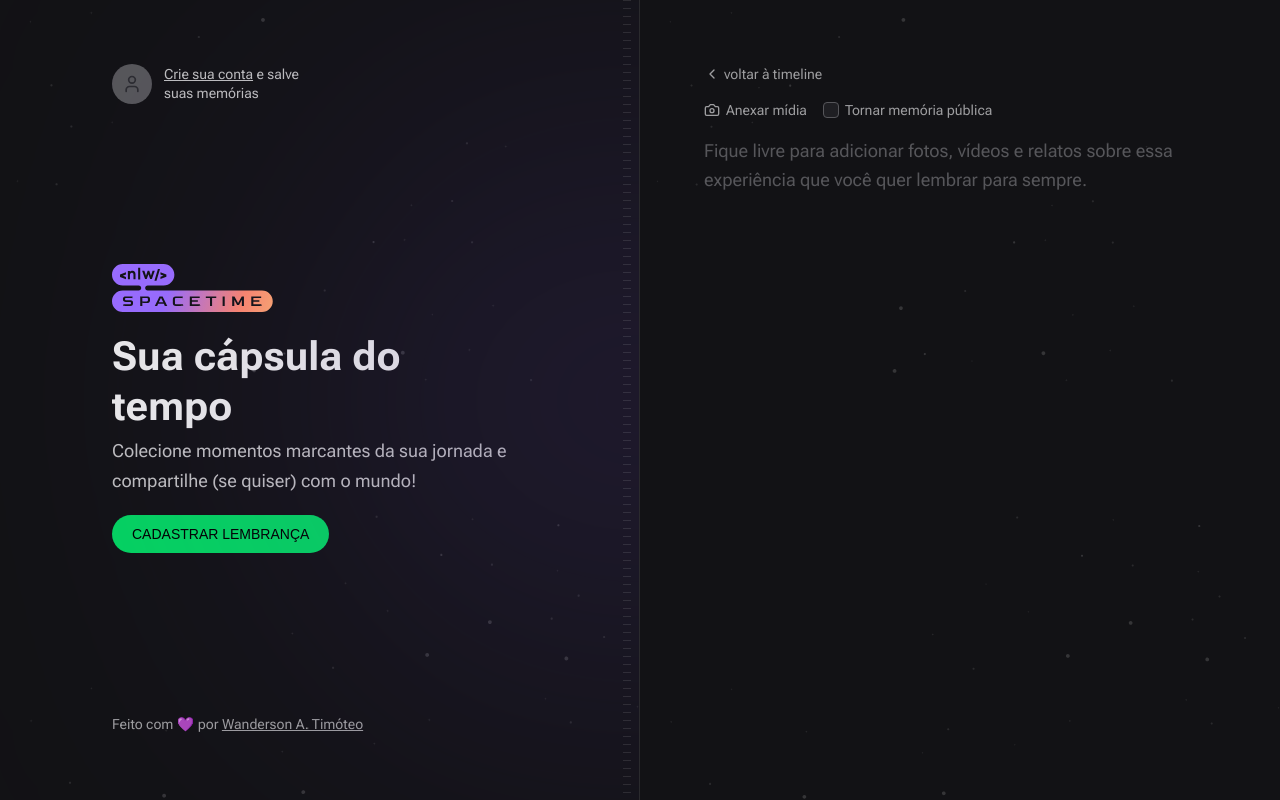
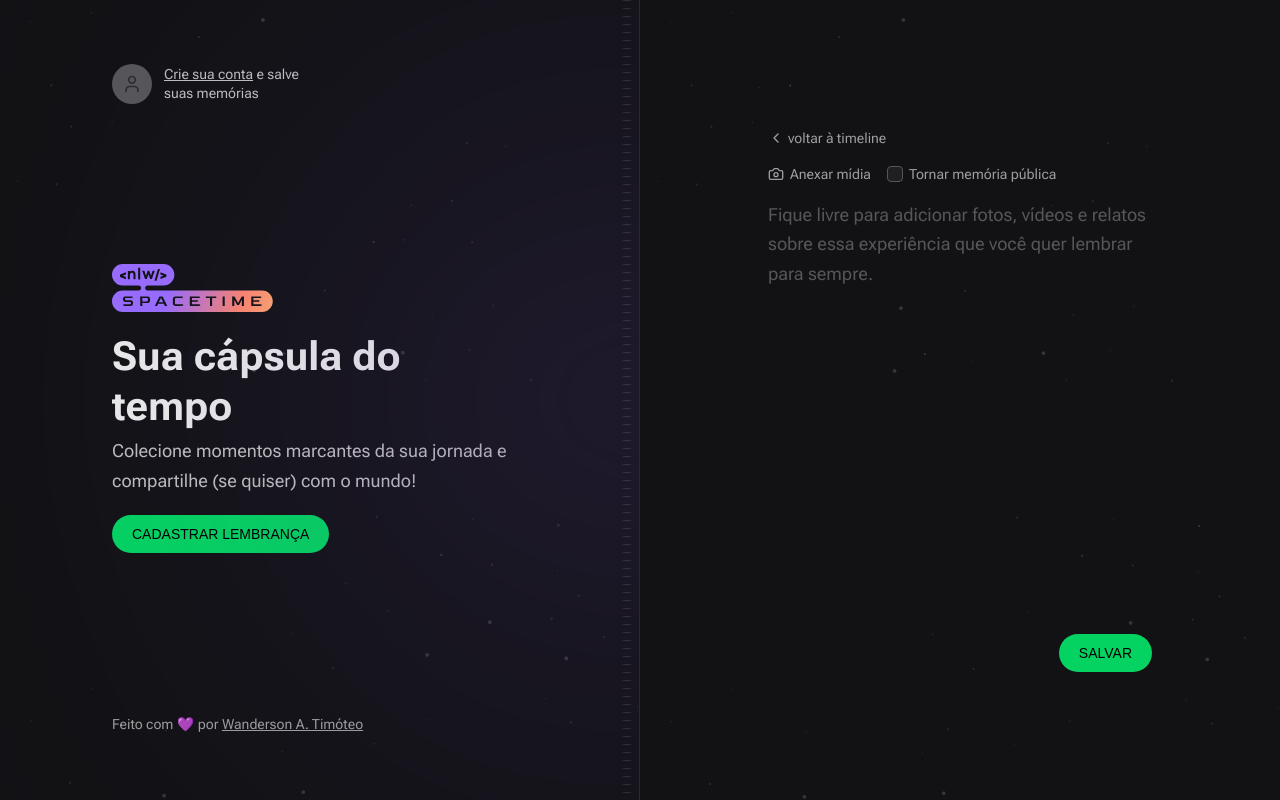
Before and after one commit to Wanderson-A-Timoteo/spacetime, a Next.js app in the folder web/: page /memories/new in a window 1280 px wide. Built offline with nearby package versions, Linux system fonts and the light colour scheme; no server answers; a web font is replaced by a local one.

Commit message:
Criando nova memoria e salvando no BD coom imagem

```diff
--- a/web/package.json
+++ b/web/package.json
@@ -16,6 +16,7 @@
     "axios": "^1.4.0",
     "eslint": "8.40.0",
     "eslint-config-next": "13.4.2",
+    "js-cookie": "^3.0.5",
     "jwt-decode": "^3.1.2",
     "lucide-react": "^0.216.0",
     "next": "13.4.2",
@@ -28,6 +29,7 @@
   "devDependencies": {
     "@rocketseat/eslint-config": "^1.2.0",
     "@tailwindcss/forms": "^0.5.3",
+    "@types/js-cookie": "^3.0.3",
     "prettier-plugin-tailwindcss": "^0.2.8"
   }
 }
--- a/web/src/app/memories/new/page.tsx
+++ b/web/src/app/memories/new/page.tsx
@@ -1,9 +1,10 @@
-import { Camera, ChevronLeft } from 'lucide-react'
+import NewMemoryForm from '@/components/NewMemoryForm'
+import { ChevronLeft } from 'lucide-react'
 import Link from 'next/link'
 
 export default function NewMemory() {
   return (
-    <div className="flex flex-1 flex-col gap-4">
+    <div className="flex flex-1 flex-col gap-4 p-16">
       <Link
         href="/"
         className="flex items-center gap-1 text-sm text-gray-200 hover:text-gray-100"
@@ -12,40 +13,7 @@
         voltar à timeline
       </Link>
 
-      <form className="flex flex-1 flex-col gap-2">
-        <div className="flex items-center gap-4">
-          <label
-            htmlFor="media"
-            className="flex cursor-pointer items-center gap-1.5 text-sm text-gray-200 hover:text-gray-100"
-          >
-            <Camera className="h-4 w-4" />
-            Anexar mídia
-          </label>
-
-          <label
-            htmlFor="isPublic"
-            className="flex items-center gap-1.5 text-sm text-gray-200 hover:text-gray-100"
-          >
-            <input
-              type="checkbox"
-              name="isPublic"
-              id="isPublic"
-              value="true"
-              className="h-4 w-4 rounded border-gray-400 bg-gray-700 text-purple-500"
-            />
-            Tornar memória pública
-          </label>
-        </div>
-
-        <input type="file" id="media" className="invisible h-0 w-0" />
-
-        <textarea
-          name="content"
-          spellCheck={false}
-          className="w-full flex-1 resize-none rounded border-0 bg-transparent p-0 text-lg leading-relaxed text-gray-100 placeholder:text-gray-400 focus:ring-0"
-          placeholder="Fique livre para adicionar fotos, vídeos e relatos sobre essa experiência que você quer lembrar para sempre."
-        />
-      </form>
+      <NewMemoryForm />
     </div>
   )
 }
--- /dev/null
+++ b/web/src/components/NewMemoryForm.tsx
@@ -0,0 +1,93 @@
+'use client'
+
+import { Camera } from 'lucide-react'
+import { FormEvent } from 'react'
+import { api } from '@/lib/api'
+import Cookie from 'js-cookie'
+import { useRouter } from 'next/navigation'
+import MediaPicker from './MidiaPicker'
+
+export default function NewMemoryForm() {
+  const router = useRouter()
+
+  async function handleCreateMemory(event: FormEvent<HTMLFormElement>) {
+    event.preventDefault()
+
+    const formData = new FormData(event.currentTarget)
+
+    const fileToUpload = formData.get('coverUrl')
+
+    let coverUrl = ''
+
+    if (fileToUpload) {
+      const uploadFormData = new FormData()
+      uploadFormData.set('file', fileToUpload)
+
+      const uploadResponse = await api.post('/upload', uploadFormData)
+
+      coverUrl = uploadResponse.data.fileUrl
+    }
+
+    const token = Cookie.get('token')
+
+    await api.post(
+      '/memories',
+      {
+        coverUrl,
+        content: formData.get('content'),
+        isPublic: formData.get('isPublic'),
+      },
+      {
+        headers: {
+          Authorization: `Bearer ${token}`,
+        },
+      },
+    )
+
+    router.push('/')
+  }
+
+  return (
+    <form onSubmit={handleCreateMemory} className="flex flex-1 flex-col gap-2">
+      <div className="flex items-center gap-4">
+        <label
+          htmlFor="media"
+          className="flex cursor-pointer items-center gap-1.5 text-sm text-gray-200 hover:text-gray-100"
+        >
+          <Camera className="h-4 w-4" />
+          Anexar mídia
+        </label>
+
+        <label
+          htmlFor="isPublic"
+          className="flex items-center gap-1.5 text-sm text-gray-200 hover:text-gray-100"
+        >
+          <input
+            type="checkbox"
+            name="isPublic"
+            id="isPublic"
+            value="true"
+            className="h-4 w-4 rounded border-gray-400 bg-gray-700 text-purple-500"
+          />
+          Tornar memória pública
+        </label>
+      </div>
+
+      <MediaPicker />
+
+      <textarea
+        name="content"
+        spellCheck={false}
+        className="w-full flex-1 resize-none rounded border-0 bg-transparent p-0 text-lg leading-relaxed text-gray-100 placeholder:text-gray-400 focus:ring-0"
+        placeholder="Fique livre para adicionar fotos, vídeos e relatos sobre essa experiência que você quer lembrar para sempre."
+      />
+
+      <button
+        type="submit"
+        className="inline-block self-end rounded-full bg-green-500 px-5 py-3 font-alt text-sm uppercase leading-none text-black hover:bg-green-600"
+      >
+        Salvar
+      </button>
+    </form>
+  )
+}
```
Also changed, not shown: 1 other file (tests, documents, lock files or other folders).
